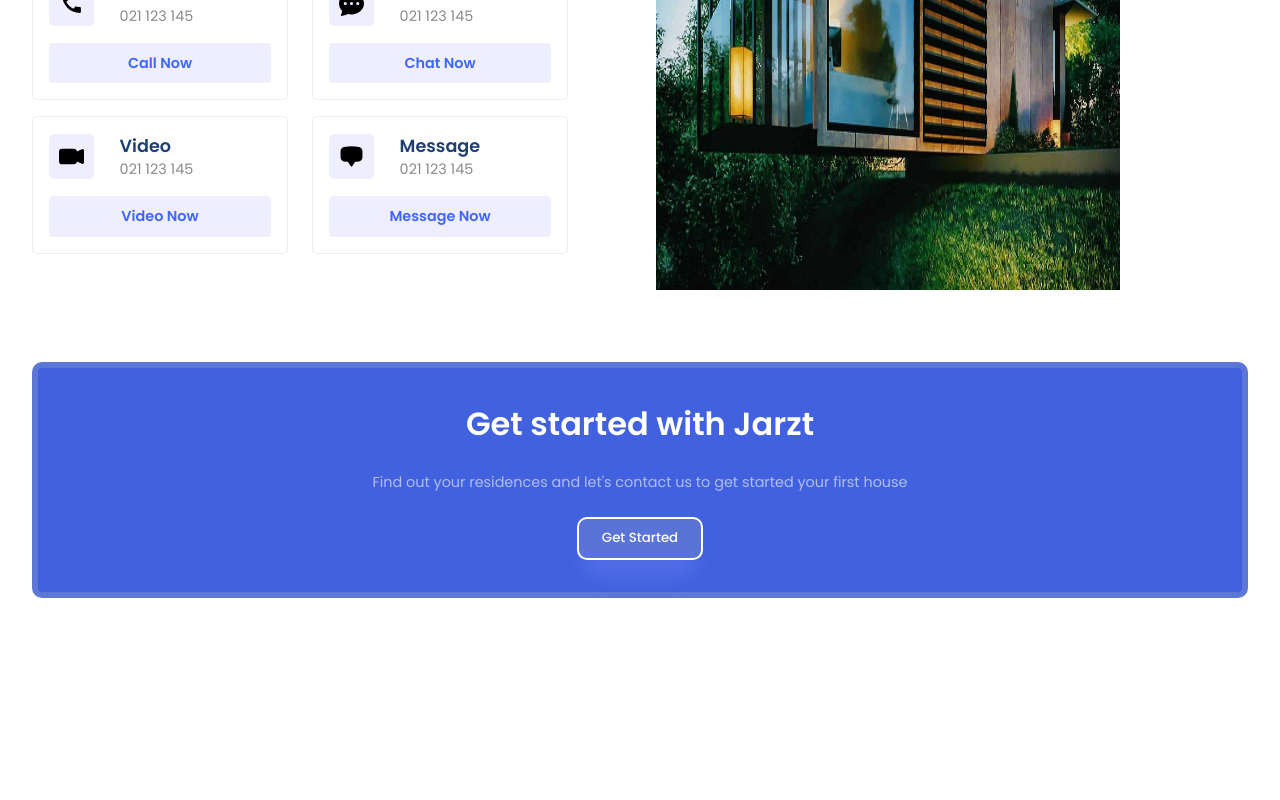
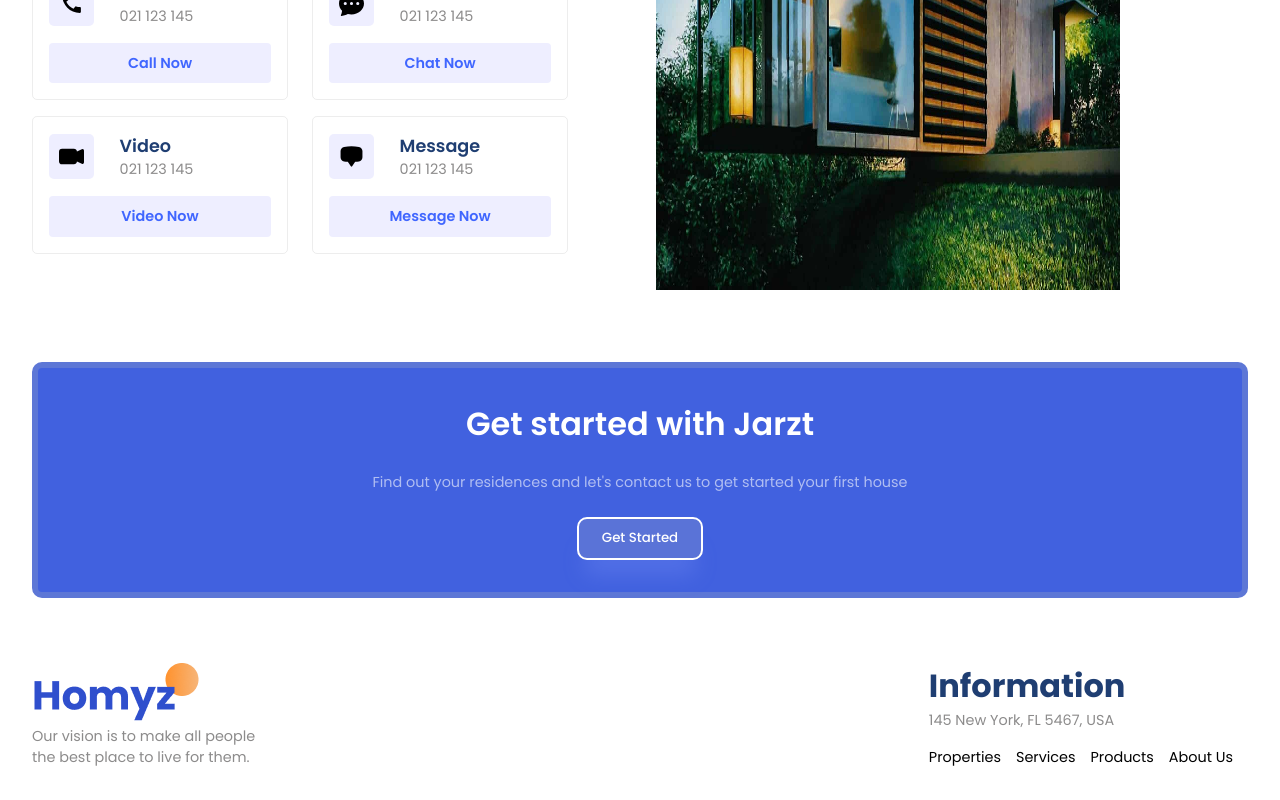
Before and after one commit to jarzt-pham/real-estate-web, a React (Vite) app: page / in a window 1280 px wide. Shown: the part 2365-3165 px from the top of the page. Before the commit the page ends 2995 px from the top, so only its background shows below. Built offline with nearby package versions, Linux system fonts and the light colour scheme.

Commit message:
feat: footer section

```diff
--- a/src/App.jsx
+++ b/src/App.jsx
@@ -6,6 +6,7 @@
 import Value from "./components/value/Value";
 import Contact from "./components/contact/Contact";
 import GetStarted from "./components/get-started/GetStarted";
+import Footer from "./components/footer/Footer";
 
 function App() {
   return (
@@ -20,6 +21,7 @@
       <Value />
       <Contact />
       <GetStarted />
+      <Footer />
     </div>
   );
 }
--- /dev/null
+++ b/src/components/footer/Footer.css
@@ -0,0 +1,19 @@
+.f-container {
+  justify-content: space-between;
+}
+
+.f-menu > ul {
+  margin-top: 1rem;
+  display: flex;
+  row-gap: 2rem;
+  justify-content: center;
+  align-items: center;
+  flex-wrap: wrap;
+
+  list-style: none;
+}
+
+ul > li {
+  font-size: 0.9rem;
+  margin-right: 15px;
+}
--- /dev/null
+++ b/src/components/footer/Footer.jsx
@@ -0,0 +1,44 @@
+import React from "react";
+import "./Footer.css";
+
+function Footer() {
+  return (
+    <section className="f-wrapper">
+      <div className="paddings innerWidth flexCenter f-container">
+        {/* left */}
+        <div className="flexColStart f-left">
+          <img src="./logo2.png" alt="" />
+          <span className="secondaryText">
+            Our vision is to make all people
+            <br />
+            the best place to live for them.
+          </span>
+        </div>
+
+        {/* right */}
+        <div className="flexColStart f-right">
+          <span className="primaryText">Information</span>
+          <span className="secondaryText">145 New York, FL 5467, USA</span>
+          <div className="f-menu">
+            <ul>
+              <li>
+                <a href="#">Properties</a>
+              </li>
+              <li>
+                <a href="/#value">Services</a>
+              </li>
+              <li>
+                <a href="#">Products</a>
+              </li>
+              <li>
+                <a href="#">About Us</a>
+              </li>
+            </ul>
+          </div>
+        </div>
+      </div>
+    </section>
+  );
+}
+
+export default Footer;
```
